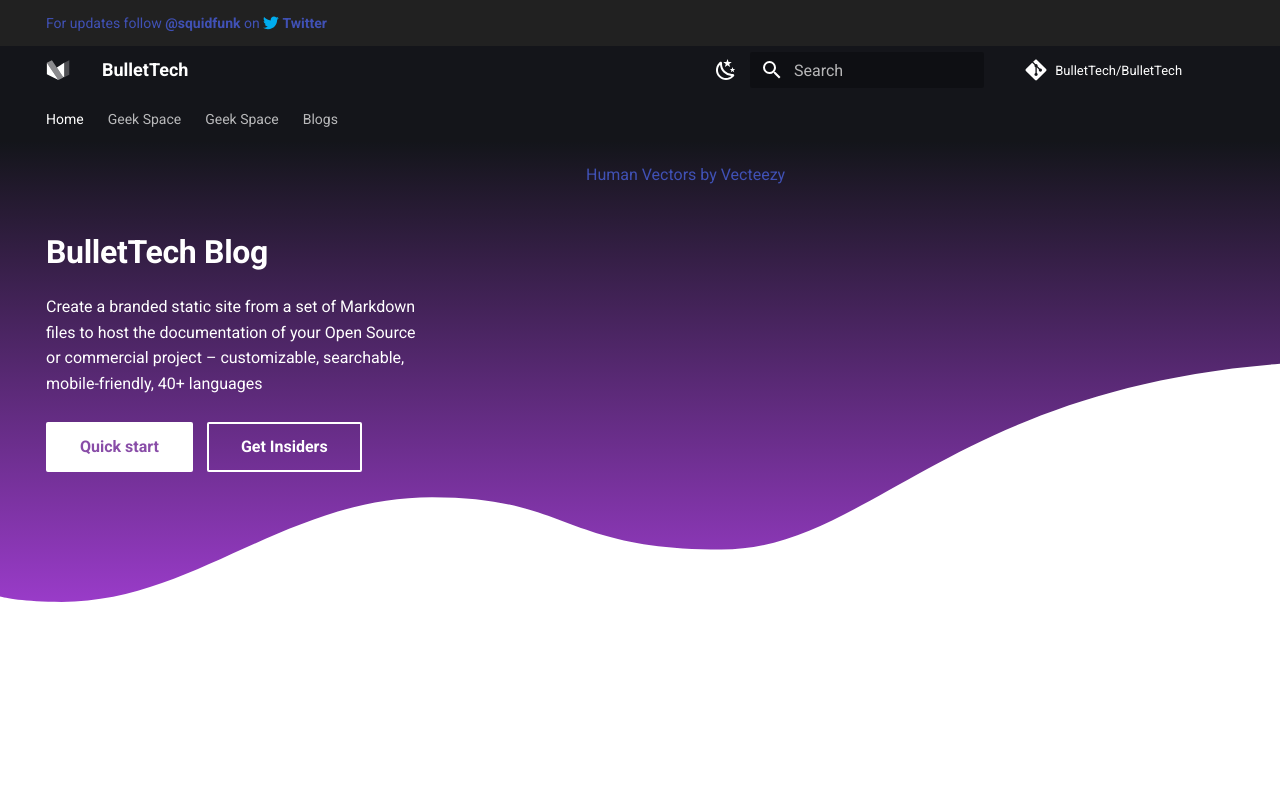
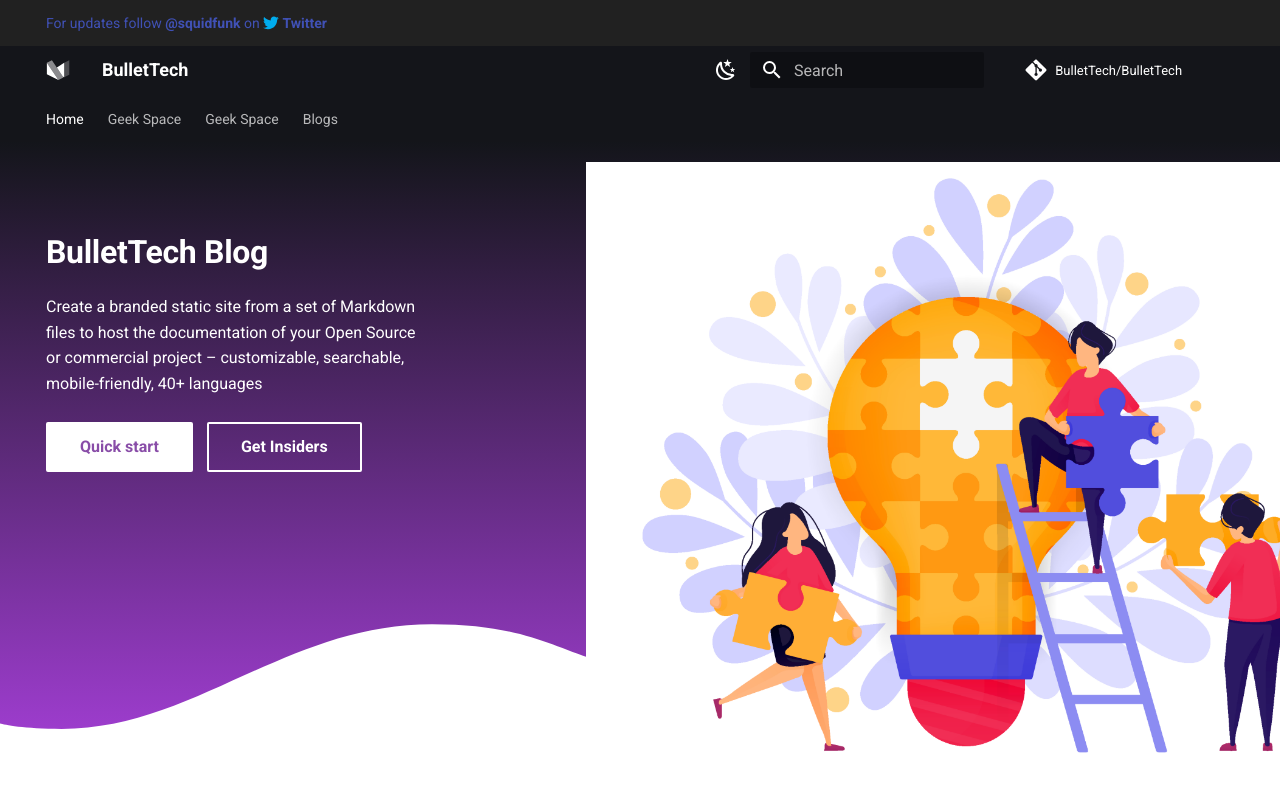
Before and after one commit to BulletTech/BulletTech, an MkDocs documentation site: the page built from docs/index.md, in a window 1280 px wide. Shown: the top 792 px of the page. Built offline with MkDocs 1.6.1 and Material for MkDocs 9.7.7, drawn with Linux system fonts in a browser that asks for light colours; comment, search, counter and statistics services are not loaded.

Commit message:
Update the home pic

```diff
--- a/material/overrides/home.html
+++ b/material/overrides/home.html
@@ -9,8 +9,8 @@
     <div class="md-grid md-typeset">
       <div class="mdx-hero">
         <div class="mdx-hero__image">
-<!--           <img src="https://www.vecteezy.com/free-vector/human" alt="" width="1659" height="1200" draggable="false"> -->
-          <a href="https://www.vecteezy.com/free-vector/human">Human Vectors by Vecteezy</a>
+          <img src="assets/images/Team.png" alt="" width="1659" height="1200" draggable="false">
+
         </div>
         <div class="mdx-hero__content">
           <h1>BulletTech Blog</h1>
```
